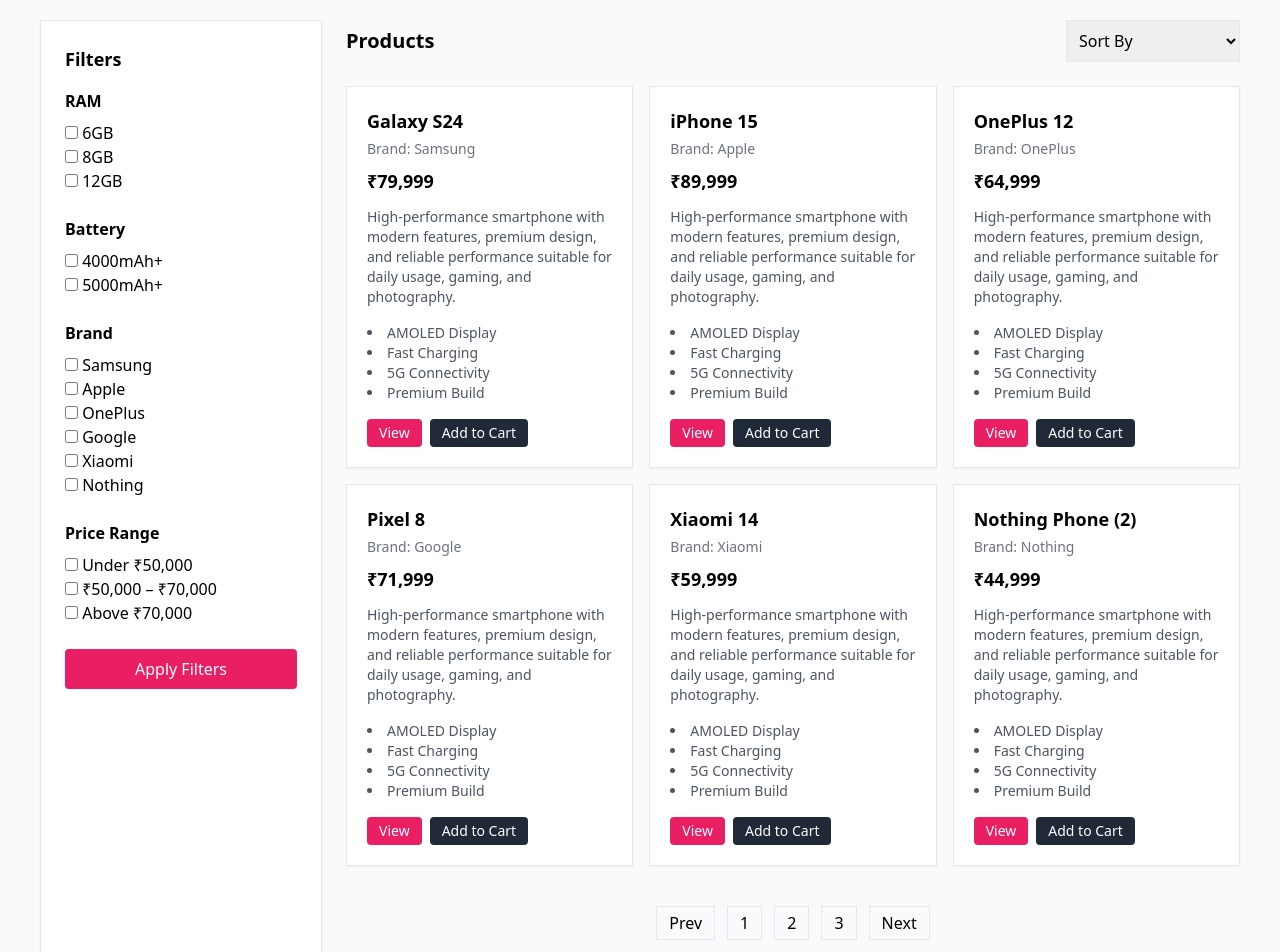
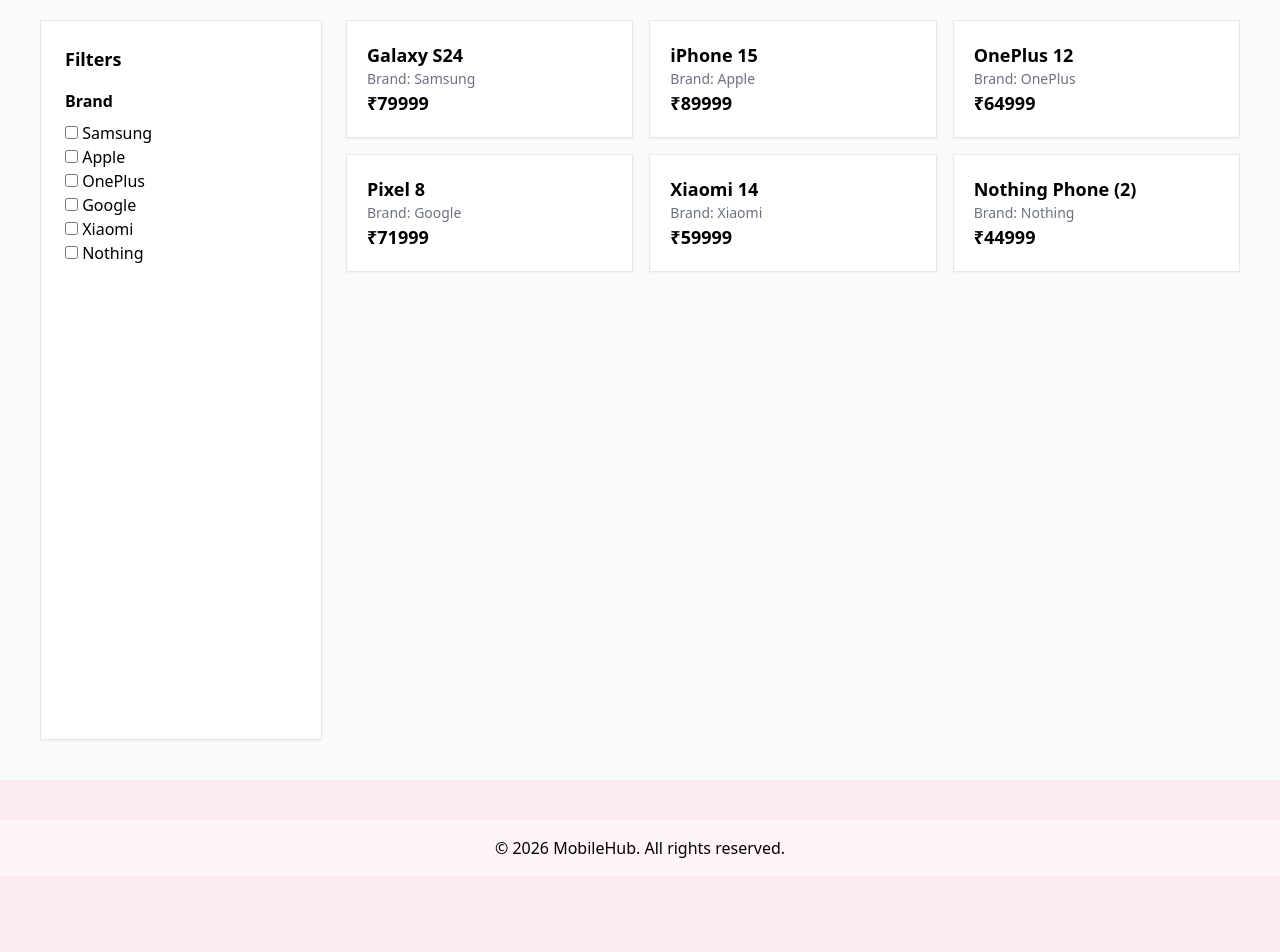
Before and after one commit to Vikas0112/mobile-web-main, a React (Vite) app: page /products in a window 1280 px wide. Shown: the part 80-1032 px from the top of the page. After the commit the page ends 956 px from the top, so only its background shows below. Built offline with nearby package versions, Linux system fonts and the light colour scheme.

Commit message:
Update Products.jsx

```diff
--- a/src/pages/Products.jsx
+++ b/src/pages/Products.jsx
@@ -1,187 +1,80 @@
+import { useState } from "react";
+
 const Products = () => {
 
-  /* ================================
-     PRODUCT DATA (STATIC)
-  ================================= */
   const productList = [
-    { id: 1, name: "Galaxy S24", price: "₹79,999", brand: "Samsung" },
-    { id: 2, name: "iPhone 15", price: "₹89,999", brand: "Apple" },
-    { id: 3, name: "OnePlus 12", price: "₹64,999", brand: "OnePlus" },
-    { id: 4, name: "Pixel 8", price: "₹71,999", brand: "Google" },
-    { id: 5, name: "Xiaomi 14", price: "₹59,999", brand: "Xiaomi" },
-    { id: 6, name: "Nothing Phone (2)", price: "₹44,999", brand: "Nothing" },
+    { id: 1, name: "Galaxy S24", price: 79999, brand: "Samsung" },
+    { id: 2, name: "iPhone 15", price: 89999, brand: "Apple" },
+    { id: 3, name: "OnePlus 12", price: 64999, brand: "OnePlus" },
+    { id: 4, name: "Pixel 8", price: 71999, brand: "Google" },
+    { id: 5, name: "Xiaomi 14", price: 59999, brand: "Xiaomi" },
+    { id: 6, name: "Nothing Phone (2)", price: 44999, brand: "Nothing" },
   ];
 
   /* ================================
-     COMPONENT UI
+     STATE FOR BRAND FILTER
   ================================= */
+  const [selectedBrands, setSelectedBrands] = useState([]);
+
+  /* ================================
+     HANDLE BRAND CHANGE
+  ================================= */
+  const handleBrandChange = (brand) => {
+    if (selectedBrands.includes(brand)) {
+      setSelectedBrands(selectedBrands.filter(b => b !== brand));
+    } else {
+      setSelectedBrands([...selectedBrands, brand]);
+    }
+  };
+
+  /* ================================
+     FILTERED PRODUCTS
+  ================================= */
+  const filteredProducts =
+    selectedBrands.length === 0
+      ? productList
+      : productList.filter(product =>
+          selectedBrands.includes(product.brand)
+        );
+
   return (
     <div className="p-10 grid grid-cols-4 gap-6 bg-gray-50 min-h-screen">
 
-      {/* ================================
-          FILTER SIDEBAR
-      ================================= */}
+      {/* FILTER SIDEBAR */}
       <aside className="bg-white p-6 border shadow-sm">
 
-        <h3 className="font-bold text-lg mb-4">
-          Filters
-        </h3>
-
-        {/* RAM FILTER */}
-        <div className="mb-6">
-          <h4 className="font-semibold mb-2">
-            RAM
-          </h4>
-          <p><input type="checkbox" /> 6GB</p>
-          <p><input type="checkbox" /> 8GB</p>
-          <p><input type="checkbox" /> 12GB</p>
-        </div>
-
-        {/* BATTERY FILTER */}
-        <div className="mb-6">
-          <h4 className="font-semibold mb-2">
-            Battery
-          </h4>
-          <p><input type="checkbox" /> 4000mAh+</p>
-          <p><input type="checkbox" /> 5000mAh+</p>
-        </div>
+        <h3 className="font-bold text-lg mb-4">Filters</h3>
 
         {/* BRAND FILTER */}
         <div className="mb-6">
-          <h4 className="font-semibold mb-2">
-            Brand
-          </h4>
-          <p><input type="checkbox" /> Samsung</p>
-          <p><input type="checkbox" /> Apple</p>
-          <p><input type="checkbox" /> OnePlus</p>
-          <p><input type="checkbox" /> Google</p>
-          <p><input type="checkbox" /> Xiaomi</p>
-          <p><input type="checkbox" /> Nothing</p>
+          <h4 className="font-semibold mb-2">Brand</h4>
+
+          {["Samsung","Apple","OnePlus","Google","Xiaomi","Nothing"].map(brand => (
+            <p key={brand}>
+              <input
+                type="checkbox"
+                checked={selectedBrands.includes(brand)}
+                onChange={() => handleBrandChange(brand)}
+              /> {brand}
+            </p>
+          ))}
         </div>
-
-        {/* PRICE FILTER */}
-        <div className="mb-6">
-          <h4 className="font-semibold mb-2">
-            Price Range
-          </h4>
-          <p><input type="checkbox" /> Under ₹50,000</p>
-          <p><input type="checkbox" /> ₹50,000 – ₹70,000</p>
-          <p><input type="checkbox" /> Above ₹70,000</p>
-        </div>
-
-        <button className="bg-pinkPrimary text-white w-full py-2 rounded">
-          Apply Filters
-        </button>
 
       </aside>
 
-      {/* ================================
-          PRODUCT LIST SECTION
-      ================================= */}
+      {/* PRODUCT LIST */}
       <div className="col-span-3">
-
-        {/* HEADER */}
-        <div className="flex justify-between items-center mb-6">
-          <h2 className="text-xl font-semibold">
-            Products
-          </h2>
-
-          <select className="border p-2">
-            <option>Sort By</option>
-            <option>Price: Low to High</option>
-            <option>Price: High to Low</option>
-            <option>Newest</option>
-          </select>
-        </div>
-
-        {/* PRODUCT GRID */}
         <div className="grid grid-cols-3 gap-4">
 
-          {productList.map((product) => (
-            <div
-              key={product.id}
-              className="bg-white p-5 border shadow-sm hover:shadow-md transition"
-            >
-
-              {/* PRODUCT NAME */}
-              <h3 className="font-semibold text-lg mb-1">
-                {product.name}
-              </h3>
-
-              {/* BRAND */}
-              <p className="text-sm text-gray-500 mb-2">
-                Brand: {product.brand}
-              </p>
-
-              {/* PRICE */}
-              <p className="text-lg font-bold mb-3">
-                {product.price}
-              </p>
-
-              {/* DESCRIPTION */}
-              <p className="text-sm text-gray-600 mb-4">
-                High-performance smartphone with modern features,
-                premium design, and reliable performance suitable
-                for daily usage, gaming, and photography.
-              </p>
-
-              {/* FEATURES */}
-              <ul className="text-sm text-gray-600 mb-4 list-disc list-inside">
-                <li>AMOLED Display</li>
-                <li>Fast Charging</li>
-                <li>5G Connectivity</li>
-                <li>Premium Build</li>
-              </ul>
-
-              {/* ACTION BUTTONS */}
-              <div className="flex gap-2">
-                <button className="bg-pinkPrimary text-white px-3 py-1 rounded text-sm">
-                  View
-                </button>
-
-                <button className="bg-gray-800 text-white px-3 py-1 rounded text-sm">
-                  Add to Cart
-                </button>
-              </div>
-
+          {filteredProducts.map(product => (
+            <div key={product.id} className="bg-white p-5 border shadow-sm">
+              <h3 className="font-semibold text-lg">{product.name}</h3>
+              <p className="text-sm text-gray-500">Brand: {product.brand}</p>
+              <p className="text-lg font-bold">₹{product.price}</p>
             </div>
           ))}
 
         </div>
-
-        {/* PAGINATION */}
-        <div className="flex justify-center mt-10 gap-3">
-          <button className="border px-3 py-1">Prev</button>
-          <button className="border px-3 py-1">1</button>
-          <button className="border px-3 py-1">2</button>
-          <button className="border px-3 py-1">3</button>
-          <button className="border px-3 py-1">Next</button>
-        </div>
-
-        {/* INFORMATION SECTION */}
-        <div className="mt-16 bg-white p-6 border">
-          <h3 className="font-semibold text-lg mb-3">
-            Why Buy From Us?
-          </h3>
-          <p className="text-gray-600 mb-2">
-            ✔ 100% Genuine Products
-          </p>
-          <p className="text-gray-600 mb-2">
-            ✔ Official Brand Warranty
-          </p>
-          <p className="text-gray-600 mb-2">
-            ✔ Secure Payments
-          </p>
-          <p className="text-gray-600 mb-2">
-            ✔ Fast Delivery Across India
-          </p>
-        </div>
-
-        {/* FOOTER NOTE */}
-        <div className="mt-10 text-center text-sm text-gray-500">
-          Prices and availability are subject to change without notice.
-        </div>
-
       </div>
 
     </div>
```
